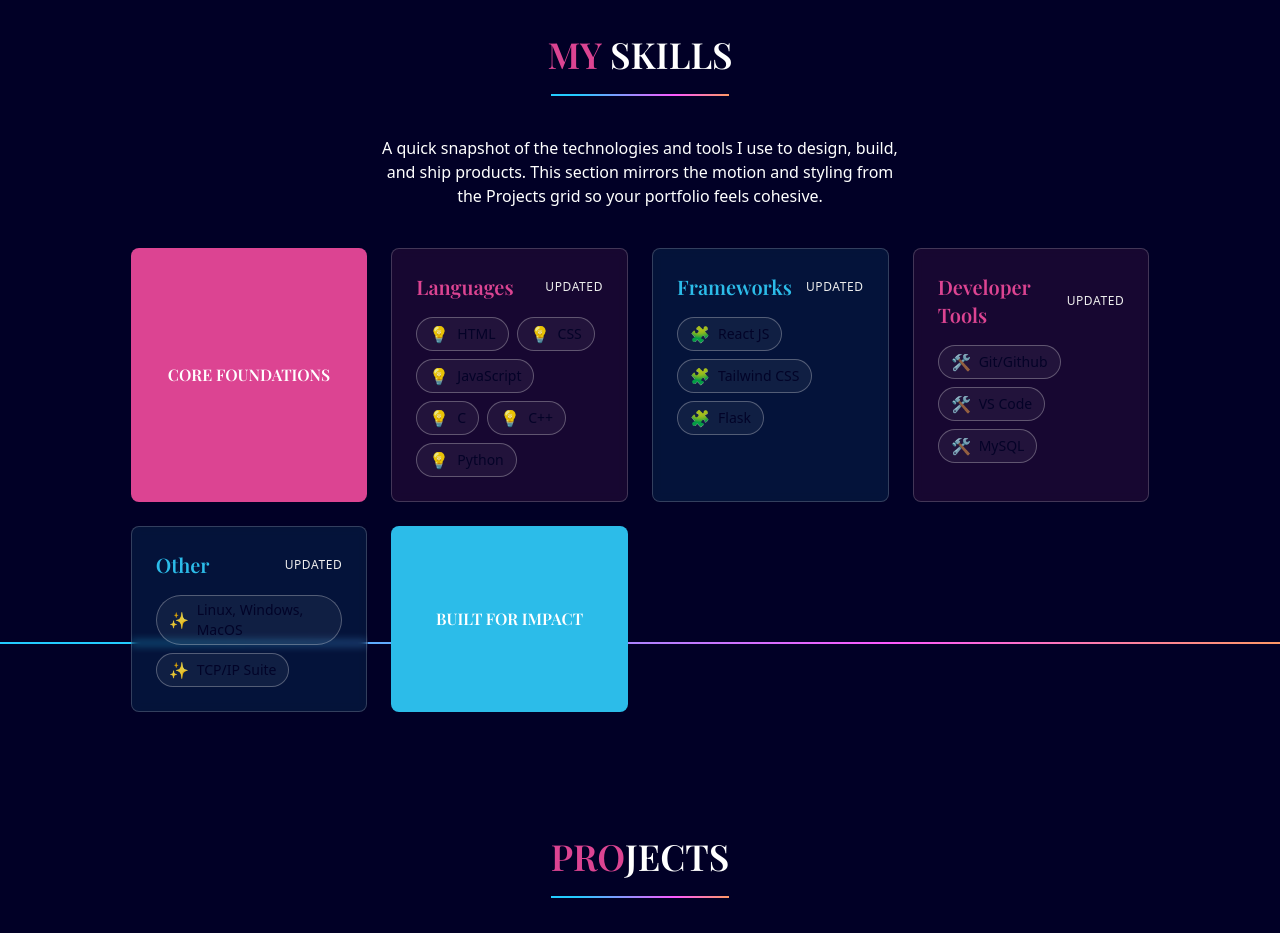
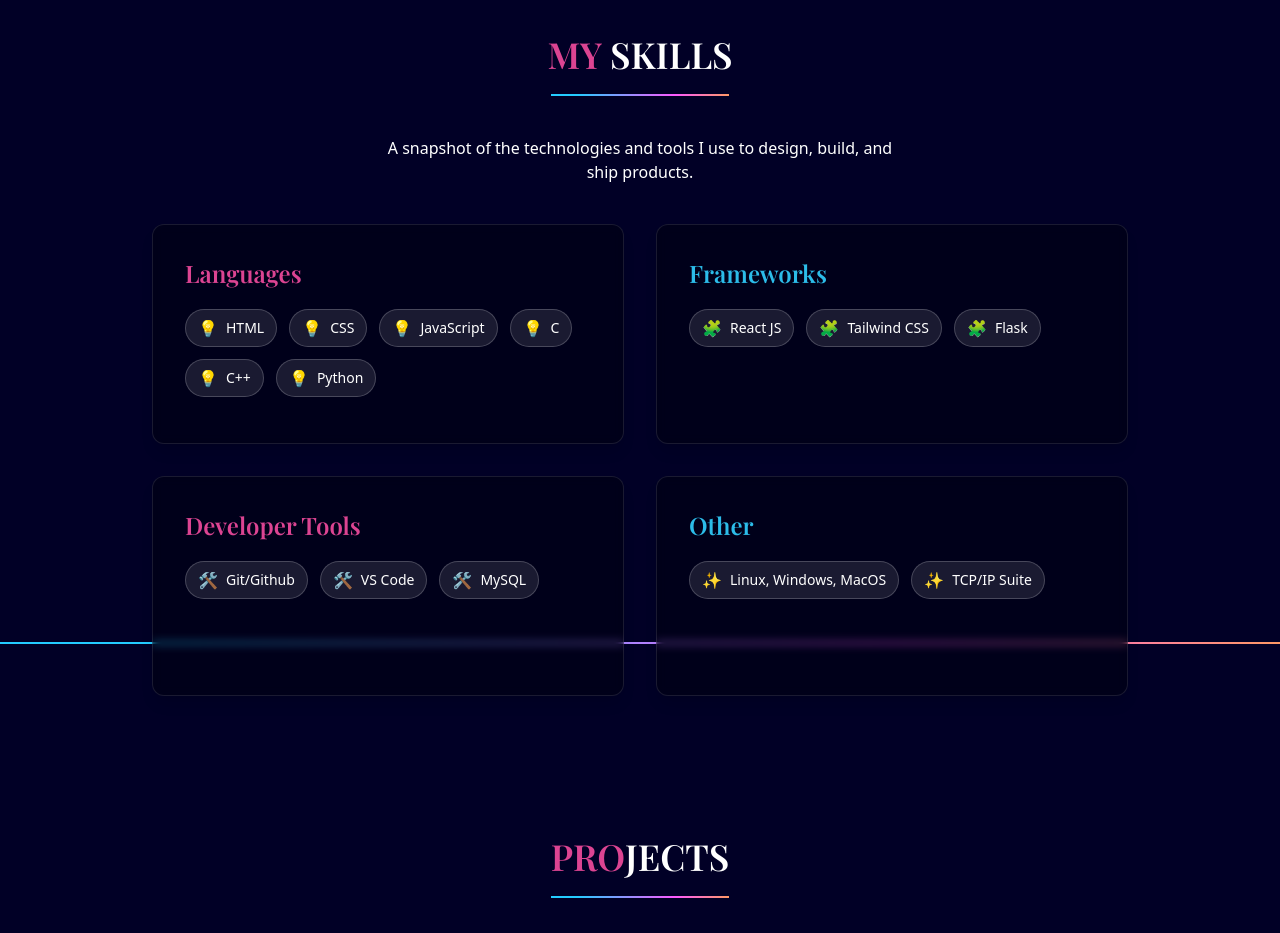
Before and after one commit to ishanphadke11/personal-portfolio, a React (Create React App) app: page / in a window 1280 px wide. Shown: the part 960-1893 px from the top of the page. Built offline with nearby package versions, Linux system fonts and the light colour scheme; a web font is replaced by a local one.

Commit message:
Updated My Skills section

```diff
--- a/src/scenes/MySkills.jsx
+++ b/src/scenes/MySkills.jsx
@@ -2,7 +2,7 @@
 import { motion } from "framer-motion";
 import LineGradient from "../components/LineGradient";
 
-// === Motion Variants (mirrors your Projects stagger & item animation) ===
+// === Motion Variants (consistent with Projects) ===
 const container = {
   hidden: {},
   visible: {
@@ -15,43 +15,37 @@
   visible: { opacity: 1, y: 0, scale: 1 },
 };
 
-// === Small Capsule/Pill for each skill ===
+// === Pill for each skill (white text) ===
 const SkillPill = ({ label, icon }) => (
   <motion.span
     variants={item}
-    className="inline-flex items-center gap-2 rounded-full border border-grey/30 bg-white/5 px-3 py-1 text-sm text-deep-blue/90 hover:bg-white/10 hover:shadow-sm transition"
+    className="inline-flex items-center gap-2 rounded-full border border-white/20 bg-white/10 px-3 py-1.5 text-sm text-white hover:bg-white/20 transition"
   >
     {icon && <span className="text-base">{icon}</span>}
     <span>{label}</span>
   </motion.span>
 );
 
-// === Section for a group of skills (Languages, Frameworks, etc.) ===
+// === Section for a group of skills ===
 const SkillSection = ({ title, skills, accent = "red" }) => {
-  // Accent backgrounds similar to your Projects tiles (bg-red, bg-blue, etc.)
-  const accentBg =
-    accent === "red" ? "bg-red/10" : accent === "blue" ? "bg-blue/10" : "bg-grey/10";
-
+  const accentText = accent === "red" ? "text-red" : "text-blue";
   return (
     <motion.div
       variants={item}
-      className={`rounded-lg border border-grey/20 ${accentBg} p-6 backdrop-blur-sm`}
+      className="rounded-xl border border-white/10 bg-black/30 p-8 pb-10 text-white backdrop-blur-sm shadow-lg min-h-[220px]"
     >
-      <div className="flex items-center justify-between">
-        <h3 className="font-playfair font-semibold text-xl">
-          <span className={accent === "red" ? "text-red" : "text-blue"}>{title}</span>
+      <h3 className={`font-playfair font-semibold text-2xl ${accentText}`}>
+        {title}
       </h3>
-        {/* Decorative tag (optional) */}
-        <span className="text-xs uppercase tracking-wider text-grey">Updated</span>
-      </div>
 
-      <div className="mt-4 flex flex-wrap gap-2">
+      {/* Bottom padding added via pb-10 on the card and spacing here */}
+      <div className="mt-5 flex flex-wrap gap-3">
         {skills?.length ? (
           skills.map((s, i) => (
             <SkillPill key={`${title}-${i}`} label={s.label} icon={s.icon} />
           ))
         ) : (
-          <p className="text-sm text-grey">
+          <p className="text-sm text-white/70">
             Add your {title.toLowerCase()} here…
           </p>
         )}
@@ -60,9 +54,8 @@
   );
 };
 
-// === Main Skills Section ===
 const MySkills = () => {
-  // Prototype data — replace with your actual skills later.
+  // Prototype data — tell me your real skills and I'll drop them in.
     const languages = [
         { label: "HTML", icon: "💡" },
         { label: "CSS", icon: "💡" },
@@ -91,7 +84,7 @@
 
     return (
         <section id="skills" className="pt-48 pb-48">
-      {/* HEADINGS (mirrors Projects) */}
+        {/* HEADINGS */}
         <motion.div
             className="md:w-2/4 mx-auto text-center"
             initial="hidden"
@@ -113,40 +106,24 @@
             </div>
 
             <p className="mt-10 mb-10">
-          A quick snapshot of the technologies and tools I use to design, build, and ship
-          products. This section mirrors the motion and styling from the Projects grid so
-          your portfolio feels cohesive.
+            A snapshot of the technologies and tools I use to design, build, and ship
+            products.
             </p>
         </motion.div>
 
-      {/* GRID */}
+        {/* GRID — two boxes per row on md+ */}
         <div className="flex justify-center">
             <motion.div
-          className="w-full max-w-6xl grid grid-cols-1 md:grid-cols-2 lg:grid-cols-4 gap-6 px-6"
+            className="w-full max-w-5xl grid grid-cols-1 md:grid-cols-2 gap-8 px-6"
             initial="hidden"
             whileInView="visible"
             viewport={{ once: true, amount: 0.3 }}
             variants={container}
             >
-          {/* Optional “corner tiles” for symmetry with your Projects section */}
-          <motion.div
-            variants={item}
-            className="flex justify-center text-center items-center p-8 bg-red text-white rounded-lg font-playfair font-semibold"
-          >
-            CORE FOUNDATIONS
-          </motion.div>
-
             <SkillSection title="Languages" skills={languages} accent="red" />
             <SkillSection title="Frameworks" skills={frameworks} accent="blue" />
             <SkillSection title="Developer Tools" skills={devTools} accent="red" />
             <SkillSection title="Other" skills={other} accent="blue" />
-
-          <motion.div
-            variants={item}
-            className="flex justify-center text-center items-center p-8 bg-blue text-white rounded-lg font-playfair font-semibold"
-          >
-            BUILT FOR IMPACT
-          </motion.div>
             </motion.div>
         </div>
         </section>
```
Lines whose indentation alone changed are shown as unchanged.
